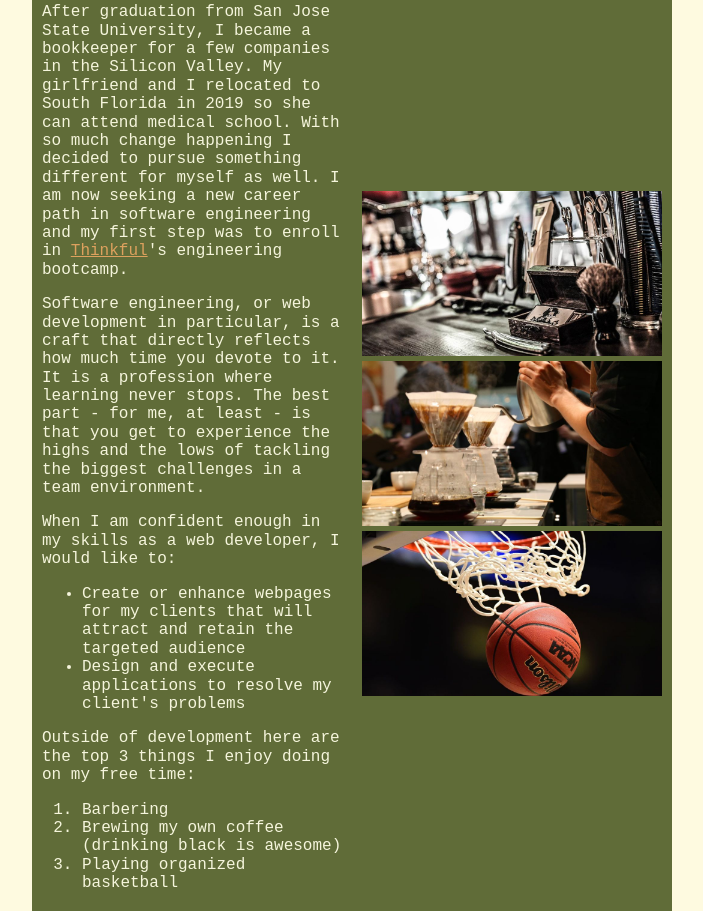
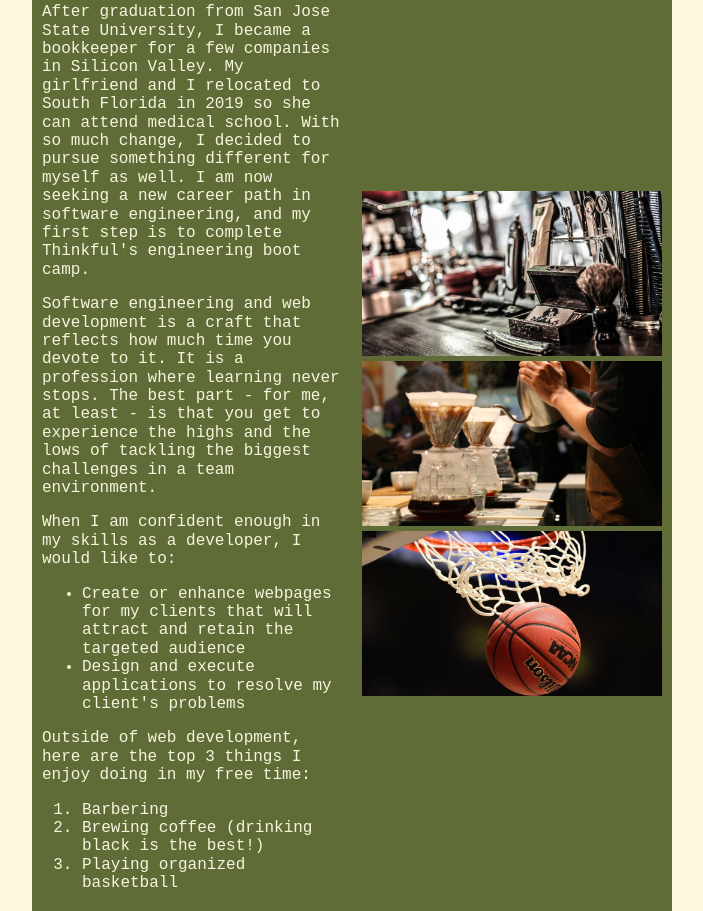
Before and after one commit to michaeltnvu/portfolio, a plain HTML site: page index.html in a window 1280 px wide. Shown: the part 589-1500 px from the top of the page, without its empty margins (288-991 px from the left). Drawn offline with nearby package versions, Linux system fonts and the light colour scheme; a script that the page names is missing; a web font is replaced by a local one.

Commit message:
Update index.html

```diff
--- a/index.html
+++ b/index.html
@@ -35,7 +35,7 @@
           </div>
           <div class="item">
             <h2>Hello and welcome! I'm Tien Vu.</h2>
-            <p>I am a student at <a href="https://www.thinkful.com/">Thinkful</a> from Davie, Florida. Even though my profession has aligned with the finance field, I am very tech-saavy and have always had interest in software engineering. Let me show you what I can do!</p>
+            <p>I am a student at <a href="https://www.thinkful.com/">Thinkful</a> from Davie, Florida. Even though my profession has aligned with the finance field, I am very tech-savvy and have always been interested in software engineering. Let me show you what I can do!</p>
           </div>
         </div>
       </article>
@@ -44,17 +44,17 @@
         <h2 class="centerText">About Me</h2>
         <div class="group">
           <div class="item">
-            <p>After graduation from San Jose State University, I became a bookkeeper for a few companies in the Silicon Valley. My girlfriend and I relocated to South Florida in 2019 so she can attend medical school. With so much change happening I decided to pursue something different for myself as well. I am now seeking a new career path in software engineering and my first step was to enroll in <a href="https://www.thinkful.com/">Thinkful</a>'s engineering bootcamp.</p>
-            <p>Software engineering, or web development in particular, is a craft that     directly reflects how much time you devote to it. It is a profession where learning never stops. The best part - for me, at least - is that you get to experience the highs and the lows of tackling the biggest challenges in a team environment.</p>
-            <p>When I am confident enough in my skills as a web developer, I would like to:</p>
+            <p>After graduation from San Jose State University, I became a bookkeeper for a few companies in Silicon Valley. My girlfriend and I relocated to South Florida in 2019 so she can attend medical school. With so much change, I decided to pursue something different for myself as well. I am now seeking a new career path in software engineering, and my first step is to complete Thinkful's engineering boot camp.</p>
+            <p>Software engineering and web development is a craft that reflects how much time you devote to it. It is a profession where learning never stops. The best part - for me, at least - is that you get to experience the highs and the lows of tackling the biggest challenges in a team environment.</p>
+            <p>When I am confident enough in my skills as a developer, I would like to:</p>
             <ul>
               <li>Create or enhance webpages for my clients that will attract and retain the targeted audience</li>
               <li>Design and execute applications to resolve my client's problems</li>
             </ul>
-            <p>Outside of development here are the top 3 things I enjoy doing on my free time: </p>
+            <p>Outside of web development, here are the top 3 things I enjoy doing in my free time: </p>
             <ol>
               <li>Barbering</li>
-              <li>Brewing my own coffee (drinking black is awesome)</li>
+              <li>Brewing coffee (drinking black is the best!)</li>
               <li>Playing organized basketball</li>
             </ol>
           </div>
```
